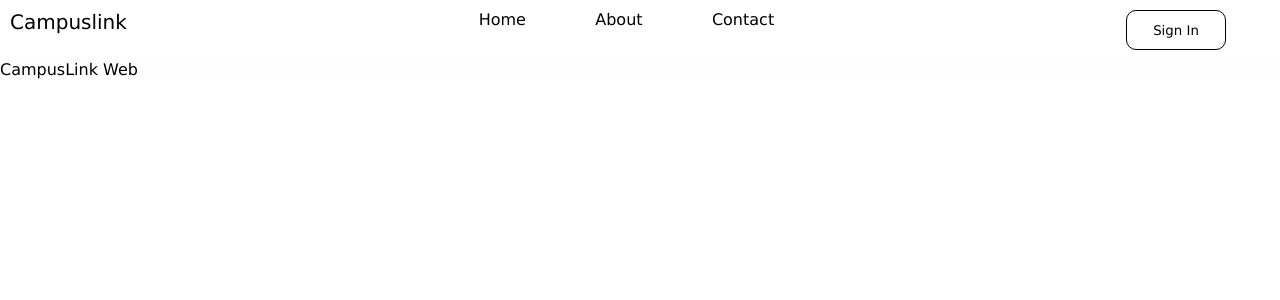
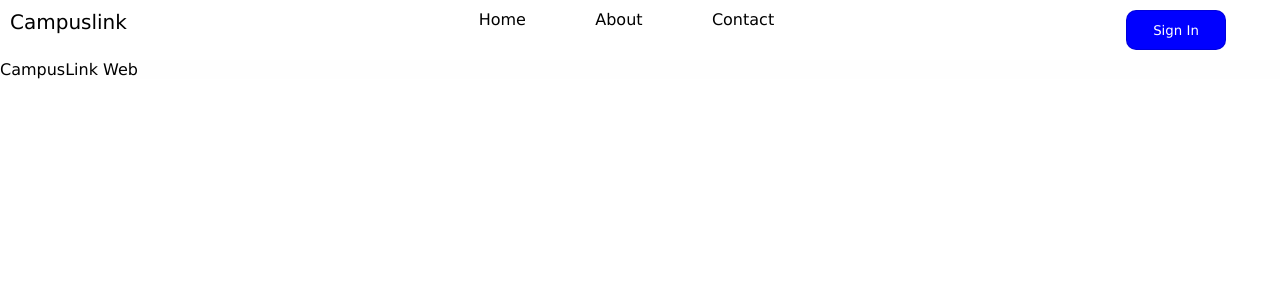
Before and after one commit to McAlwatan/CL_IPT_project, a PHP site: page / in a window 1280 px wide. Shown: the top 300 px of the page. Run offline with PHP 8.4, Linux system fonts and the light colour scheme.

Commit message:
new styling of header

```diff
--- a/public/css/styles.css
+++ b/public/css/styles.css
@@ -25,18 +25,19 @@ header > div > ul > li{
     cursor: pointer;
 }
 header > button {
-    background-color: transparent;
-    border: 1px solid black;
+    background-color: blue;
+    border: 1px solid rgba(0, 0, 0, 0.139);
     width: 100px;
     height: 40px;
     border-radius: 10px;
     font-weight: 400;
     cursor: pointer;
+    color: #fff;
 }
 header > button > a{
     text-decoration: none;
     font-weight: 400;
-    color: #000;
+    color: #fff;
 }
 main{
     background: #f1f1f111;
```
